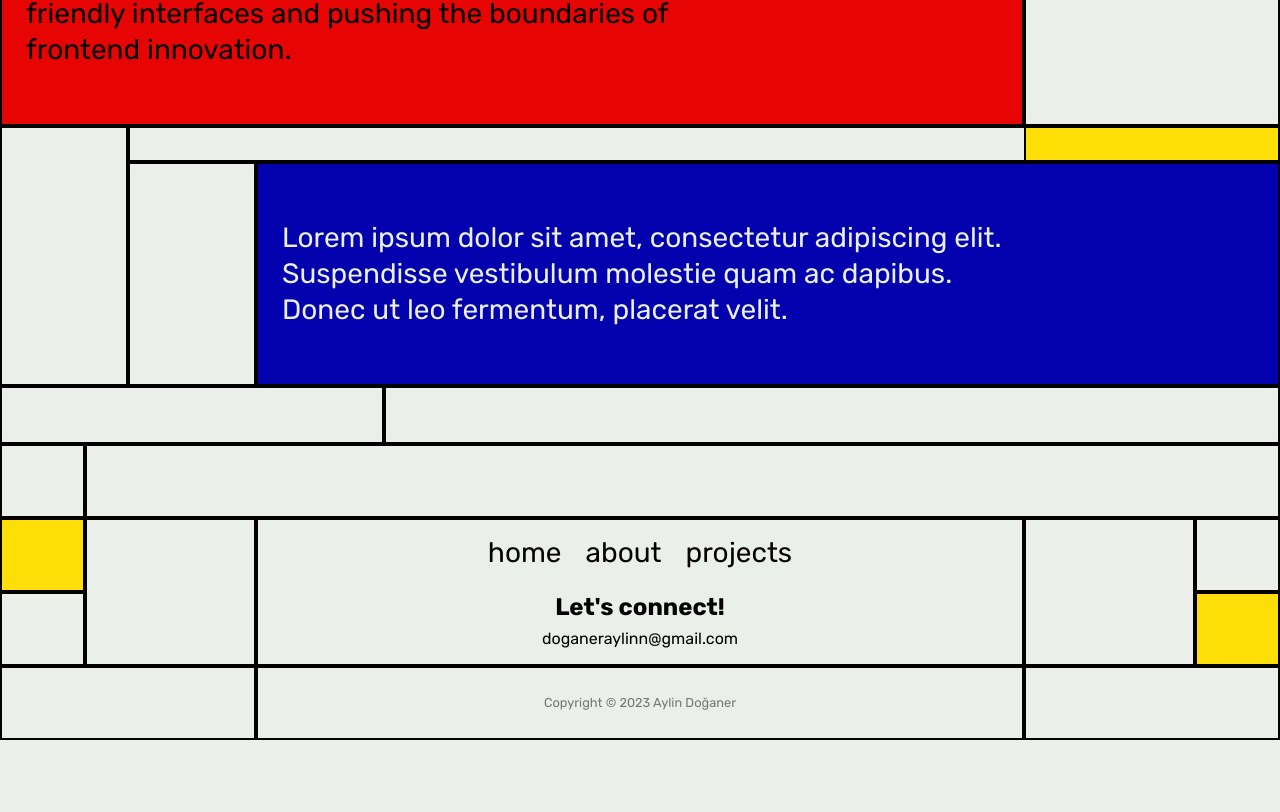
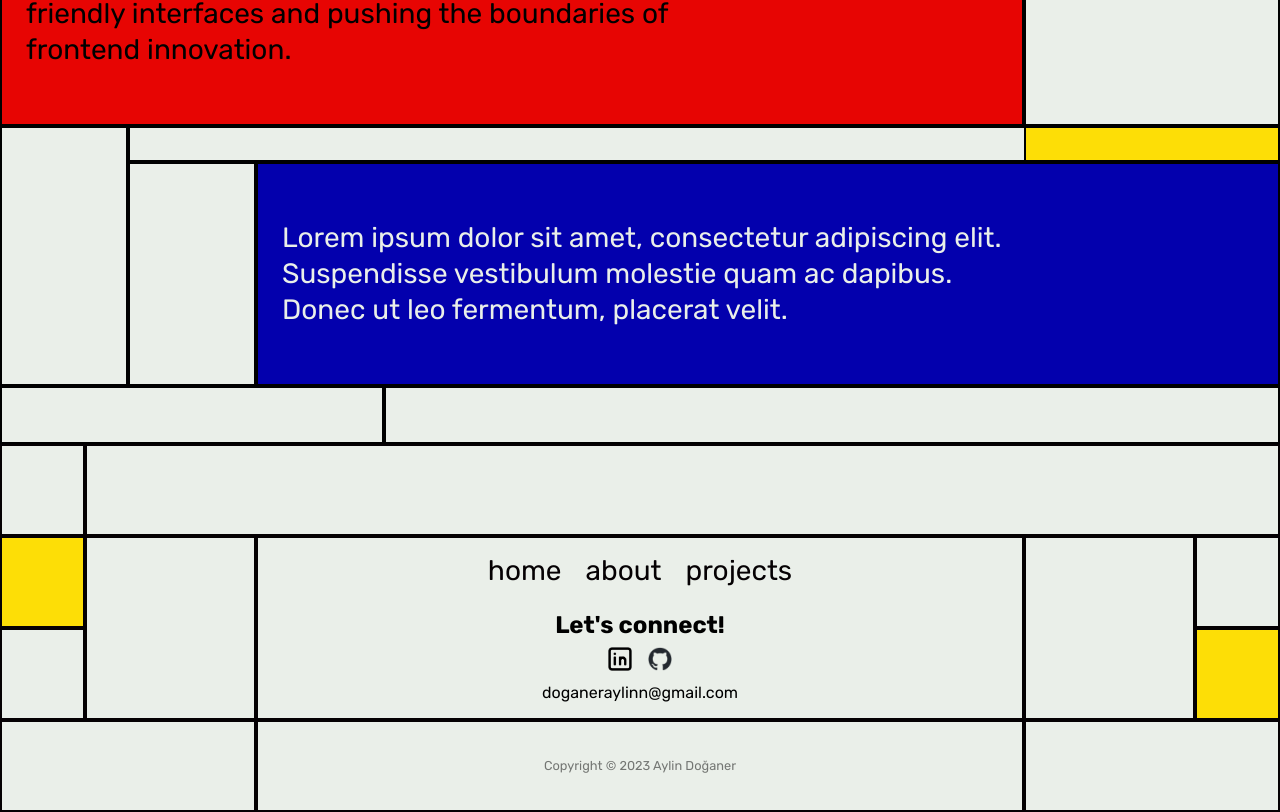
Before and after one commit to doganeraylin/personal-portfolio, a Nuxt app: page /about in a window 1280 px wide. Shown: the part 998-1810 px from the top of the page. Before the commit the page ends 1738 px from the top, so only its background shows below. Built offline with nearby package versions, Linux system fonts and the light colour scheme.

Commit message:
added social media

```diff
--- a/components/Footer.vue
+++ b/components/Footer.vue
@@ -17,10 +17,14 @@
             </div>
             <div class="container__center_contact">
                 <p class="contact_title">Let's connect!</p>
-                <!-- <div class="contact_icons">
-                    <div class="social_icon">1</div>
-                    <div class="social_icon">2</div>
-                </div> -->
+                <div class="contact_icons">
+                    <NuxtLink target="_blank" to="https://www.linkedin.com/in/aylin-do%C4%9Faner-961907214/">
+                        <img src="/assets/footer/linkedin-logo.png">
+                    </NuxtLink>
+                    <NuxtLink target="_blank" to="https://github.com/doganeraylin">
+                        <img src="/assets/footer/github-logo.png">
+                    </NuxtLink>
+                </div>
                 <p class="contact_email">doganeraylinn@gmail.com</p>
             </div>
         </div>
@@ -123,8 +127,14 @@
 }
 .contact_icons {
     display: flex;
+    justify-content: center;
+    align-items: center;
     gap: 1rem;
+    img {
+        max-width: 1.5rem;
+    }
 }
+
 
 
 @media (min-width: 768px) {
```
